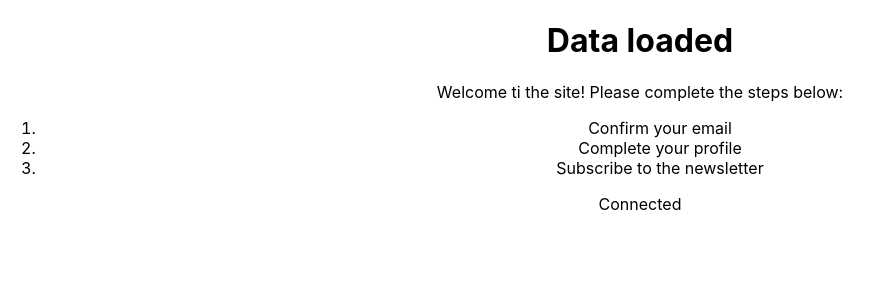
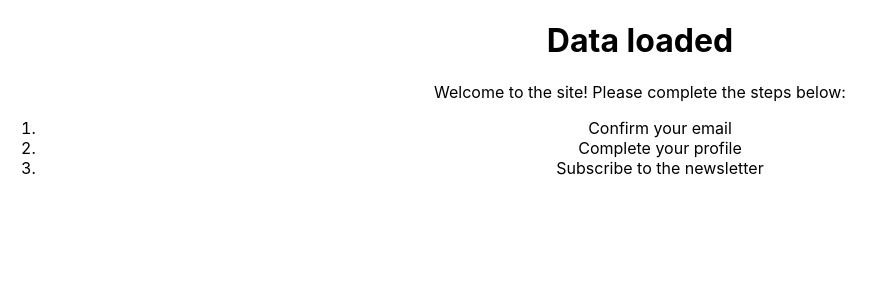
Before and after one commit to hogbergmarkus/first-react-project, a React (Create React App) app in the folder my-app/: page / in a window 1280 px wide. Shown: the top 300 px of the page, without its empty margins (0-886 px from the left). Built offline with nearby package versions, Linux system fonts and the light colour scheme.

Commit message:
Nesting components

```diff
--- a/my-app/src/App.js
+++ b/my-app/src/App.js
@@ -1,12 +1,10 @@
 import "./App.css";
-import ConditionalRenderingClass from "./components/ConditionalRenderingClass";
-import ConditionalRenderingFunctional from "./components/ConditionalRenderingFunctional";
+import NestingComponents from "./components/NestingComponents";
 
 function App() {
     return (
         <div className="App">
-            <ConditionalRenderingClass />
-            <ConditionalRenderingFunctional connected={true} />
+            <NestingComponents />
         </div>
     );
 }
--- /dev/null
+++ b/my-app/src/components/NestingComponents.js
@@ -0,0 +1,24 @@
+import React, { Component } from "react";
+import UserMessage from "./UserMessage";
+import UserData from "./UserData";
+
+export class NestingComponents extends Component {
+    constructor(props) {
+        super(props);
+
+        this.state = {
+            isLoaded: true,
+            isLoggedIn: true,
+        };
+    }
+    render() {
+        return (
+            <div>
+                <UserData isLoaded={this.state.isLoaded} />
+                <UserMessage isLoggedIn={this.state.isLoggedIn} />
+            </div>
+        );
+    }
+}
+
+export default NestingComponents;
--- /dev/null
+++ b/my-app/src/components/UserData.js
@@ -0,0 +1,11 @@
+import React from "react";
+
+function UserData(props) {
+    return (
+        <div>
+            <h1>{props.isLoaded ? "Data loaded" : "Loading..."}</h1>
+        </div>
+    );
+}
+
+export default UserData;
--- /dev/null
+++ b/my-app/src/components/UserMessage.js
@@ -0,0 +1,22 @@
+import React from "react";
+
+function UserMessage(props) {
+    return (
+        <div>
+            {props.isLoggedIn ? (
+                <div>
+                    <p>Welcome to the site! Please complete the steps below:</p>
+                    <ol>
+                        <li>Confirm your email</li>
+                        <li>Complete your profile</li>
+                        <li>Subscribe to the newsletter</li>
+                    </ol>
+                </div>
+            ) : (
+                <p>Please sign in</p>
+            )}
+        </div>
+    );
+}
+
+export default UserMessage;
```
